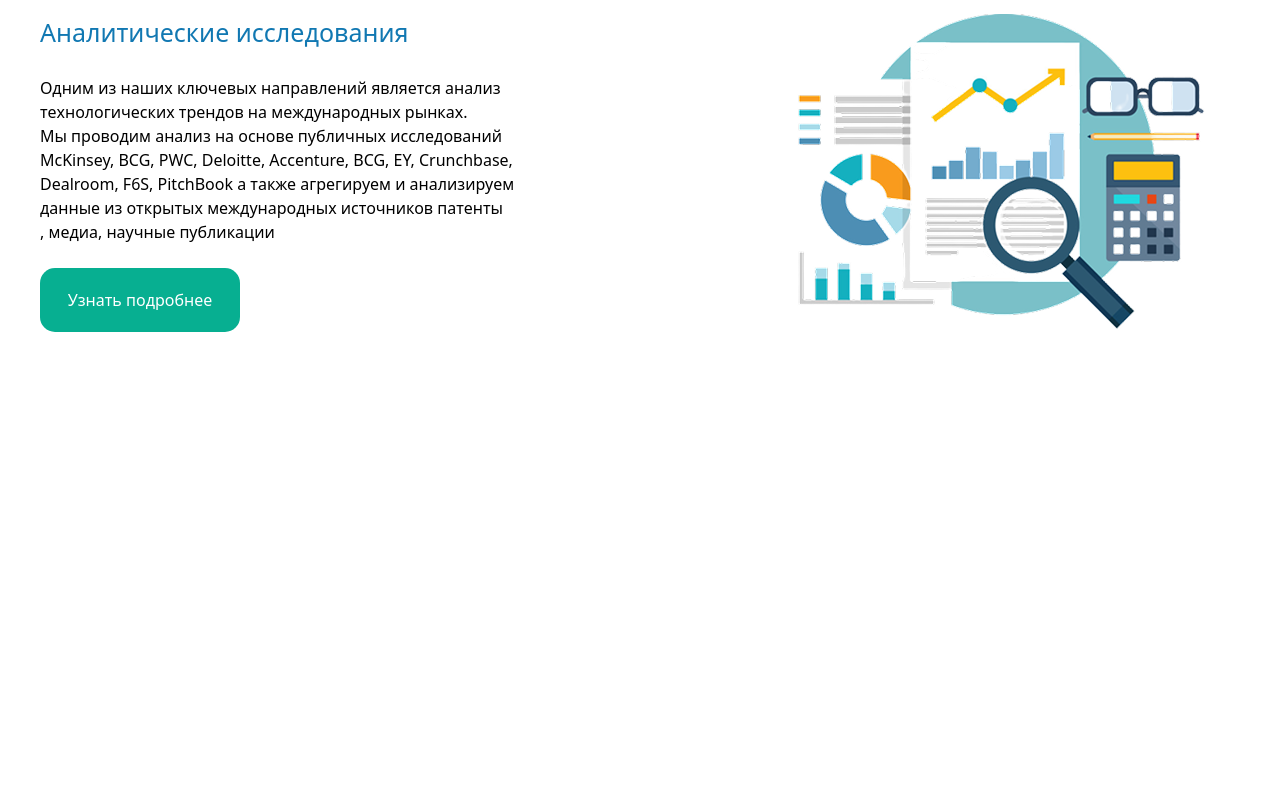
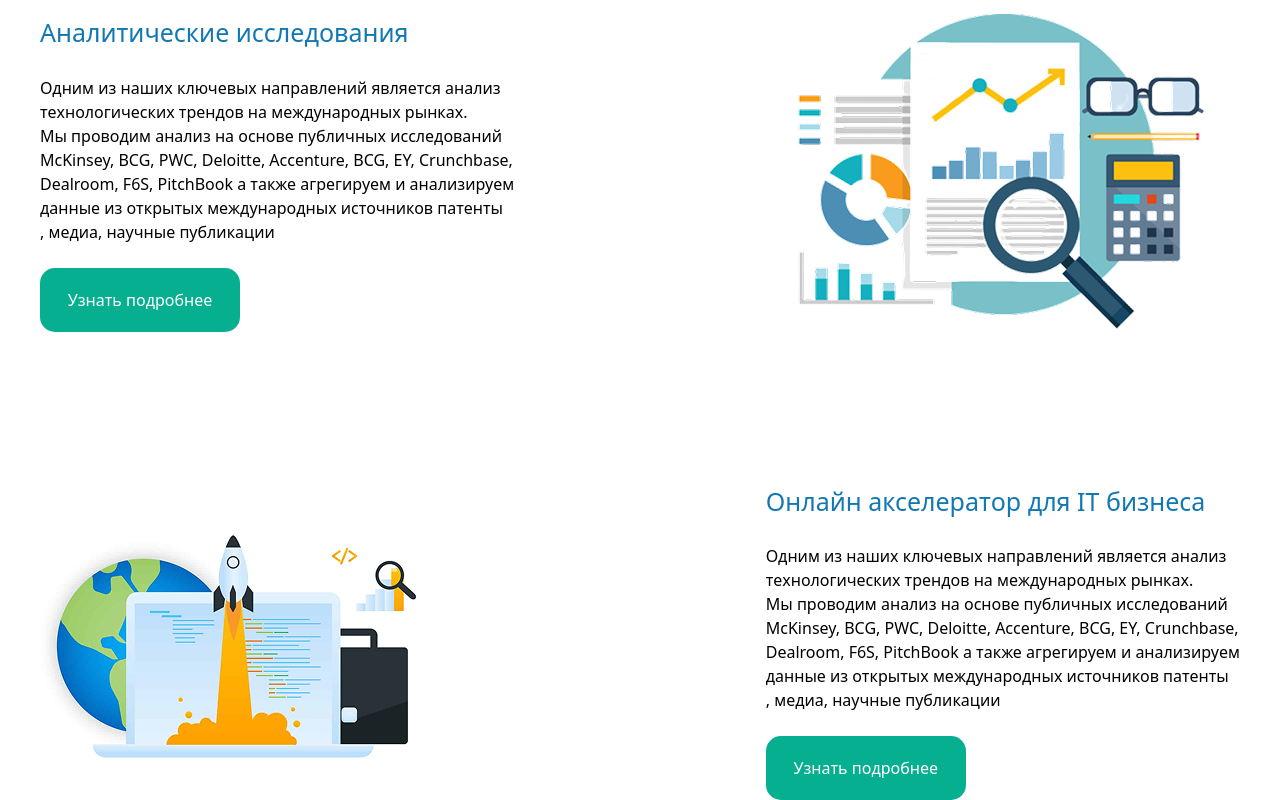
Before and after one commit to nozimnegmatov0010/exam-2, a website: page index.html in a window 1280 px wide. Shown: the part 680-1480 px from the top of the page. Before the commit the page ends 1013 px from the top, so only its background shows below. Drawn offline with Linux system fonts and the light colour scheme.

Commit message:
section 3

```diff
--- a/index.html
+++ b/index.html
@@ -36,5 +36,15 @@
         </div>
         <img class="m-auto lg:m-[0px]" src="./src/images/kisspng-competitor-analysis-market-research-marketing-quan-5b102810d85456 1.png" alt="">
     </div>
+    <div class="text-center  mt-[150px] justify-between items-center lg:text-start max-w-[1200px] m-auto  lg:flex  ">
+        <img class="m-auto lg:m-[0px]" src="./src/images/rocket 1.png" alt="">
+        <div>
+            <h1 class="text-[25px] text-[#1178B2]">Онлайн акселератор для IT бизнеса</h1>
+            <br>
+            <p>Одним из наших ключевых направлений является анализ <br> технологических трендов на международных рынках. <br> Мы проводим анализ на основе публичных исследований <br> McKinsey, BCG, PWC, Deloitte, Accenture, BCG, EY,  Crunchbase, <br> Dealroom, F6S, PitchBook а также агрегируем и анализируем <br> данные из открытых международных источников патенты <br>, медиа, научные публикации</p>
+            <br>
+            <button class="p-[20px] w-[200px] text-center text-[white] bg-[#07AF91] rounded-[15px]">Узнать подробнее</button>
+        </div>
+    </div>
 </body>
 </html>
```
Also changed, not shown: src/images/rocket 1.png (added), src/output.css.
